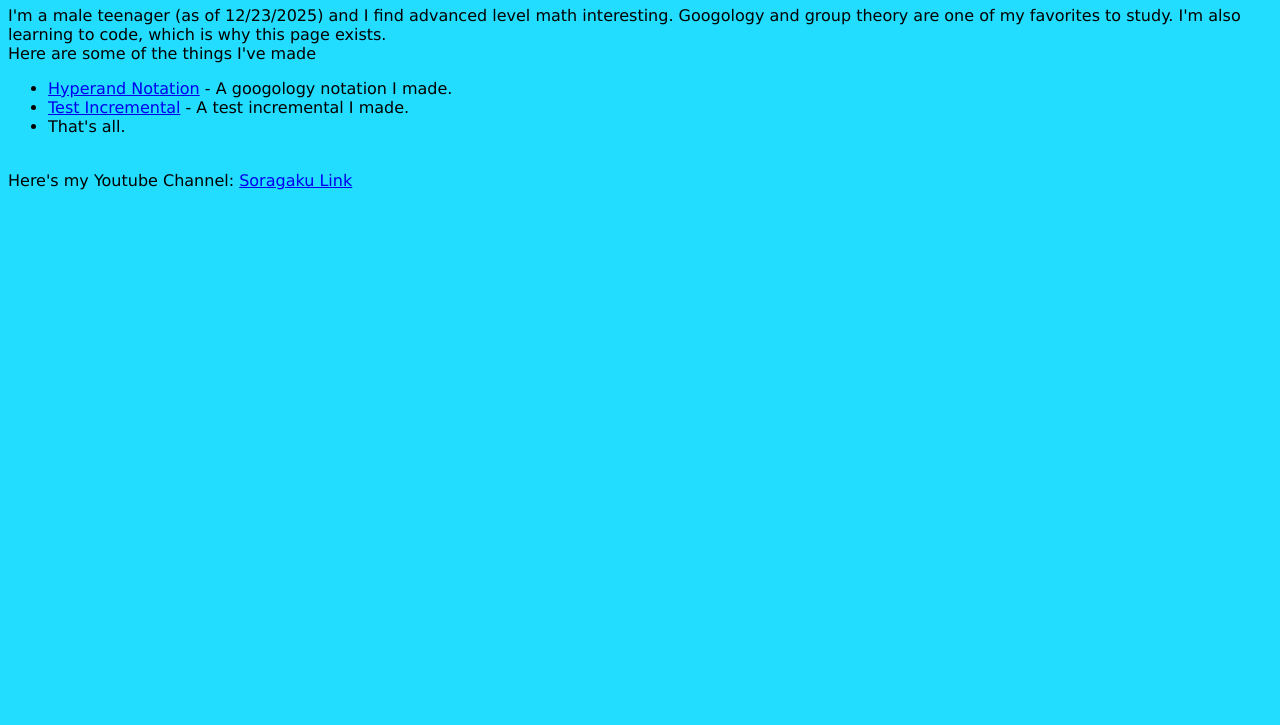
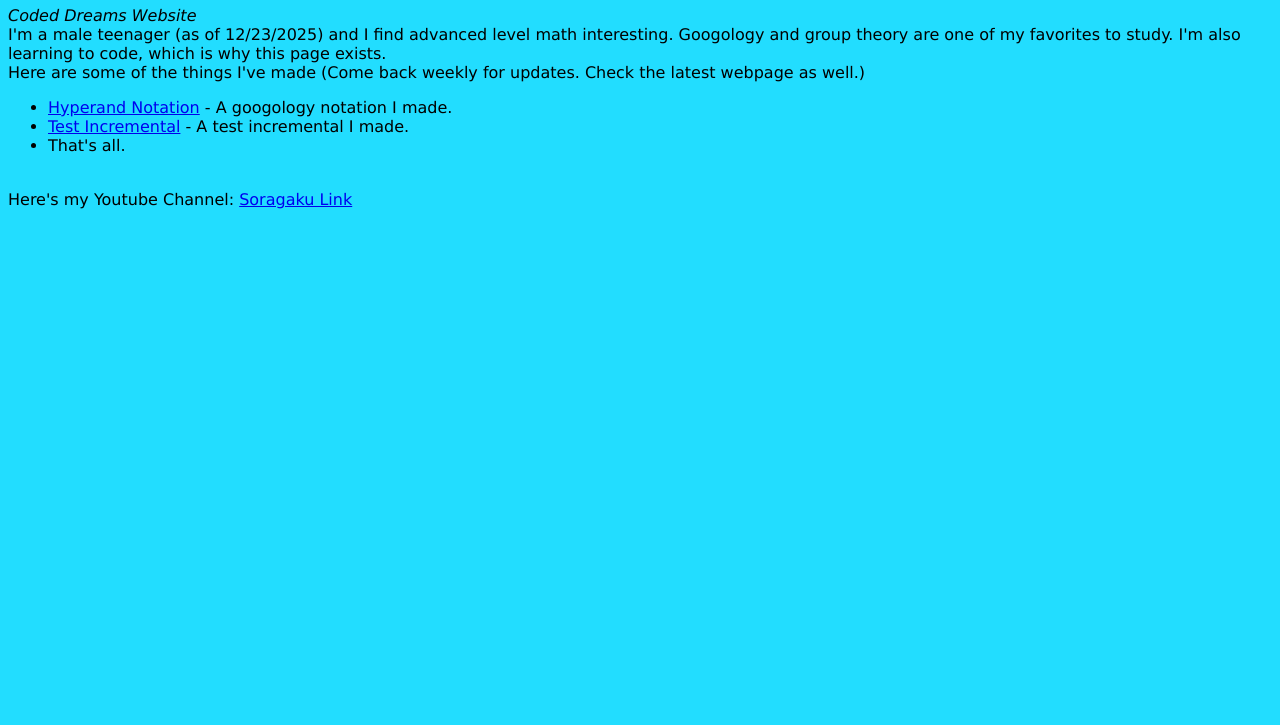
Before and after one commit to Soragaku-M/main-page, a plain HTML site: page index.html in a window 1280 px wide. Shown: the part 75-800 px from the top of the page. Drawn offline with Linux system fonts and the light colour scheme.

Commit message:
Add files via upload

```diff
--- a/index.html
+++ b/index.html
@@ -7,8 +7,9 @@
 </head>
 <body>
 <h1>Welcome to Soragaku-M's page!</h1>
+<i>Coded Dreams Website</i>
 <div>I'm a male teenager (as of 12/23/2025) and I find advanced level math interesting. Googology and group theory are one of my favorites to study. I'm also learning to code, which is why this page exists.</div>
-<div>Here are some of the things I've made</div>
+<div>Here are some of the things I've made (Come back weekly for updates. Check the latest webpage as well.)</div>
 <ul>
 <li> <a href="https://soragaku-m.github.io/hyperand-notation/">Hyperand Notation</a> - A googology notation I made.</li>
 <li> <a href="https://soragaku-m.github.io/test-incremental/">Test Incremental</a> - A test incremental I made.</li>
```
